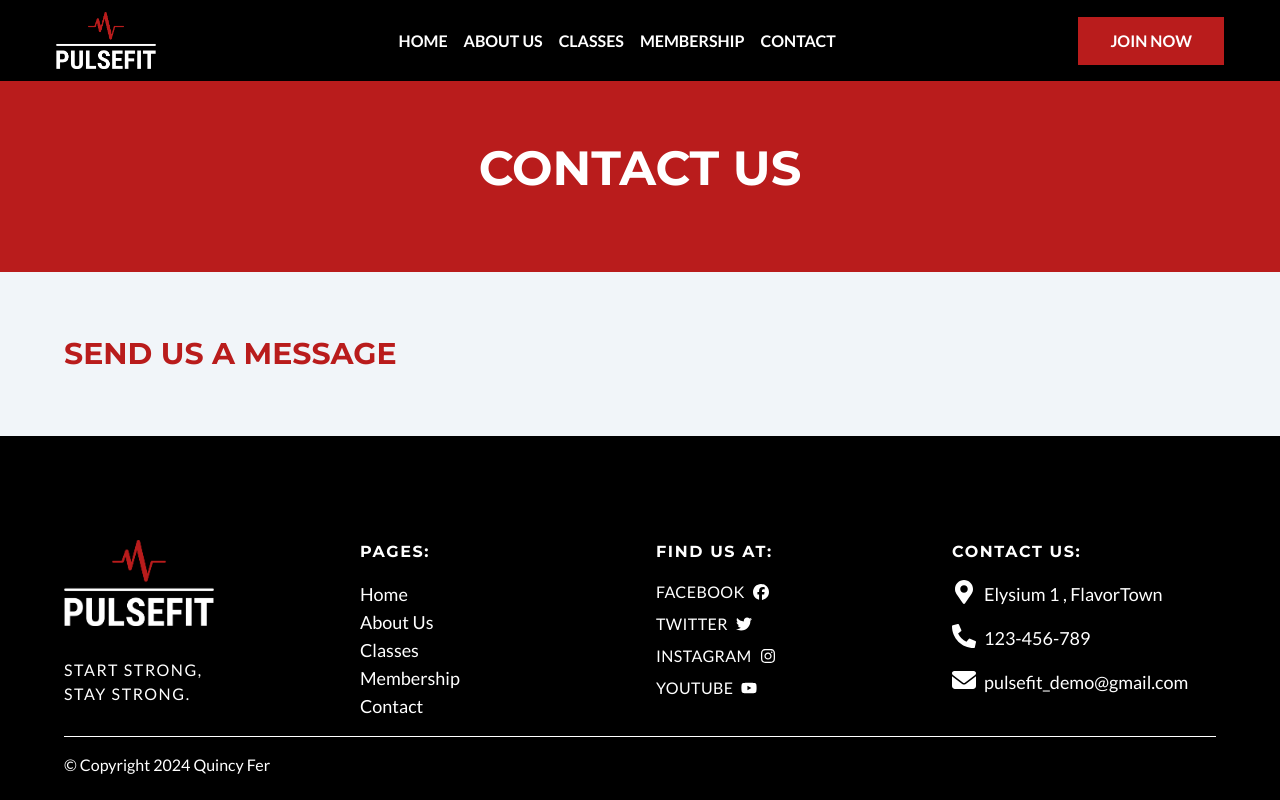
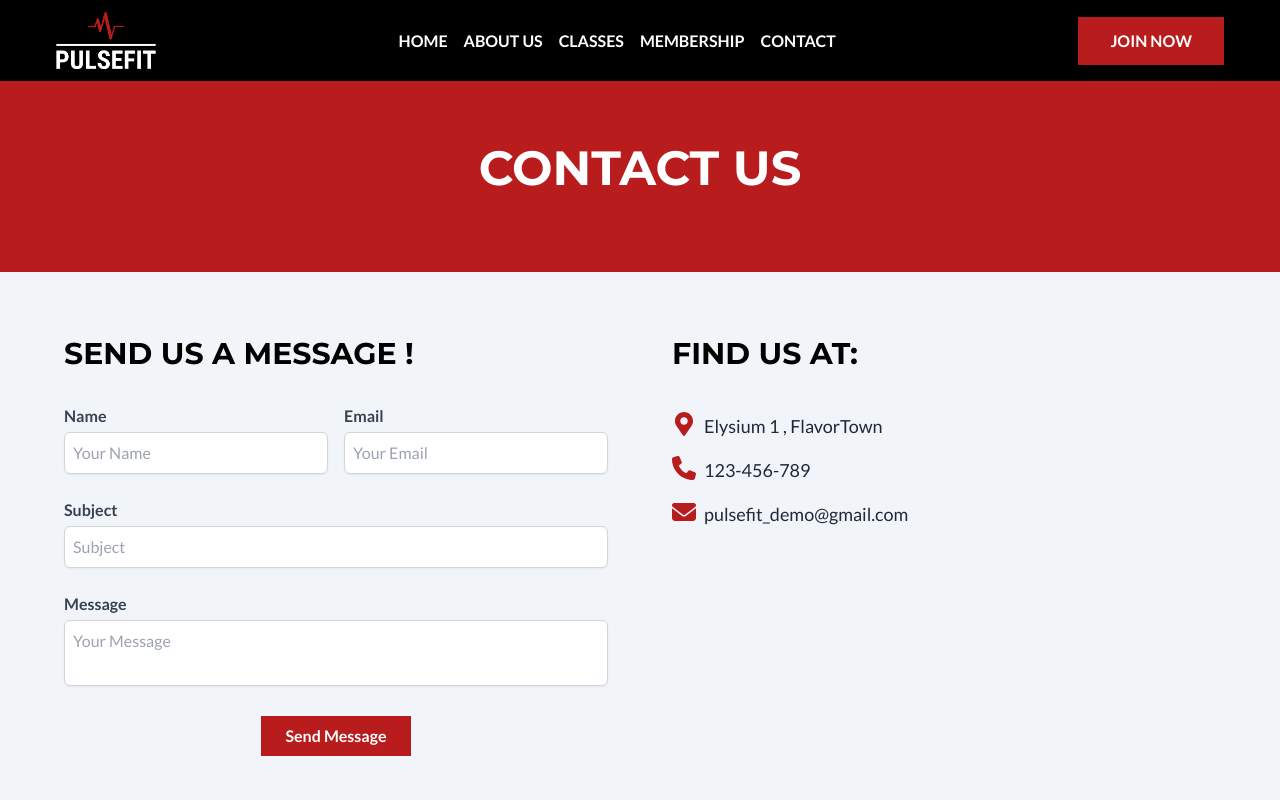
Before and after one commit to Quincy-Fer/pulse-fit, a Next.js app: page /contact in a window 1280 px wide. Shown: the top 800 px of the page. Built offline with nearby package versions, Linux system fonts and the light colour scheme.

Commit message:
Edit styling contactform, add contact information

```diff
--- a/app/contact/page.tsx
+++ b/app/contact/page.tsx
@@ -1,3 +1,7 @@
+import ContactForm from "@/components/contact/ContactForm";
+import { FaMapMarkerAlt } from "react-icons/fa";
+import { FaEnvelope, FaPhone } from "react-icons/fa6";
+
 const page = () => {
   return (
     <section className="bg-slate-100 mx-auto ">
@@ -6,7 +10,32 @@ const page = () => {
       </div>
 
       <div className="p-16">
-        <h3 className="text-3xl text-accent uppercase font-bold">Send us a Message</h3>
+        <div className="grid grid-cols-1 md:grid-cols-2 gap-16">
+          <ContactForm />
+          {/* contact section */}
+          <div className="flex flex-col">
+            <h3 className="text-3xl  uppercase font-bold mb-10">
+              Find us at:
+            </h3>
+            <div className="flex gap-2 mb-4 ">
+              <FaMapMarkerAlt className="text-2xl text-accent" />
+              <p className="text-lg text-gray-800">Elysium 1 , FlavorTown</p>
+            </div>
+            <div className="flex gap-2 mb-4 ">
+              <FaPhone className="text-2xl text-accent" />
+              <p className="text-lg text-gray-800">123-456-789</p>
+            </div>
+            <div className="flex gap-2 ">
+              <FaEnvelope className="text-2xl text-accent" />
+              <a
+                href="mailto:pulsefit_demo@gmail.com"
+                className="text-lg hover:text-accent transition-all text-gray-800"
+              >
+                pulsefit_demo@gmail.com
+              </a>
+            </div>
+          </div>
+        </div>
       </div>
     </section>
   );
--- a/components/contact/ContactForm.tsx
+++ b/components/contact/ContactForm.tsx
@@ -1,13 +1,18 @@
-import React from 'react';
+import React from "react";
 
 const ContactForm = () => {
   return (
-    <div className="max-w-2xl mx-auto p-8">
-      <h2 className="text-3xl font-bold mb-6 text-center">Get in Touch with PulseFit</h2>
+    <div className="max-w-2xl ">
+      <h3 className="text-3xl  uppercase font-bold mb-8">
+        Send us a Message !
+      </h3>
       <form className="space-y-6">
         <div className="flex flex-col md:flex-row md:space-x-4">
           <div className="flex-1">
-            <label htmlFor="name" className="block text-sm font-medium text-gray-700">
+            <label
+              htmlFor="name"
+              className="block text-base font-bold text-gray-700"
+            >
               Name
             </label>
             <input
@@ -18,7 +23,10 @@ const ContactForm = () => {
             />
           </div>
           <div className="flex-1 mt-4 md:mt-0">
-            <label htmlFor="email" className="block text-sm font-medium text-gray-700">
+            <label
+              htmlFor="email"
+              className="block text-base font-bold text-gray-700"
+            >
               Email
             </label>
             <input
@@ -31,7 +39,10 @@ const ContactForm = () => {
         </div>
 
         <div>
-          <label htmlFor="subject" className="block text-sm font-medium text-gray-700">
+          <label
+            htmlFor="subject"
+            className="block text-base font-bold text-gray-700"
+          >
             Subject
           </label>
           <input
@@ -43,21 +54,23 @@ const ContactForm = () => {
         </div>
 
         <div>
-          <label htmlFor="message" className="block text-sm font-medium text-gray-700">
+          <label
+            htmlFor="message"
+            className="block text-base font-bold text-gray-700"
+          >
             Message
           </label>
           <textarea
             id="message"
-            rows="5"
-            className="mt-1 p-2 w-full border border-gray-300 rounded-md shadow-sm focus:ring-accent focus:border-accent"
+            className="mt-1 p-2 w-full border resize-none border-gray-300 rounded-md shadow-sm focus:ring-accent focus:border-accent"
             placeholder="Your Message"
           ></textarea>
         </div>
 
         <div className="text-center">
           <button
-            type="submit"
-            className="px-6 py-2 bg-accent text-white font-semibold rounded-md hover:bg-accent-dark transition-all"
+            type="button"
+            className="px-6 py-2 bg-accent text-white font-semibold hover:bg-black transition-all"
           >
             Send Message
           </button>
```
